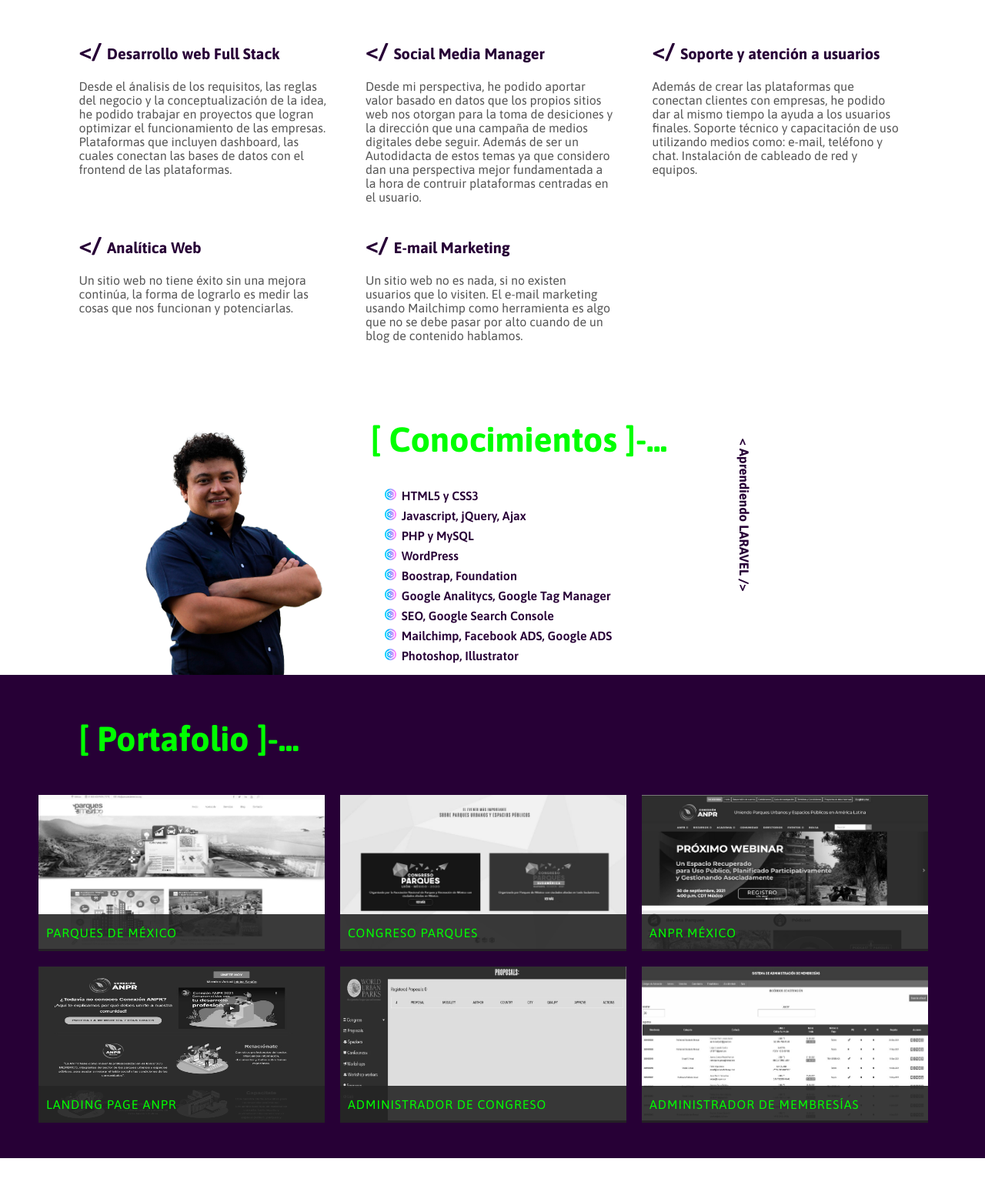
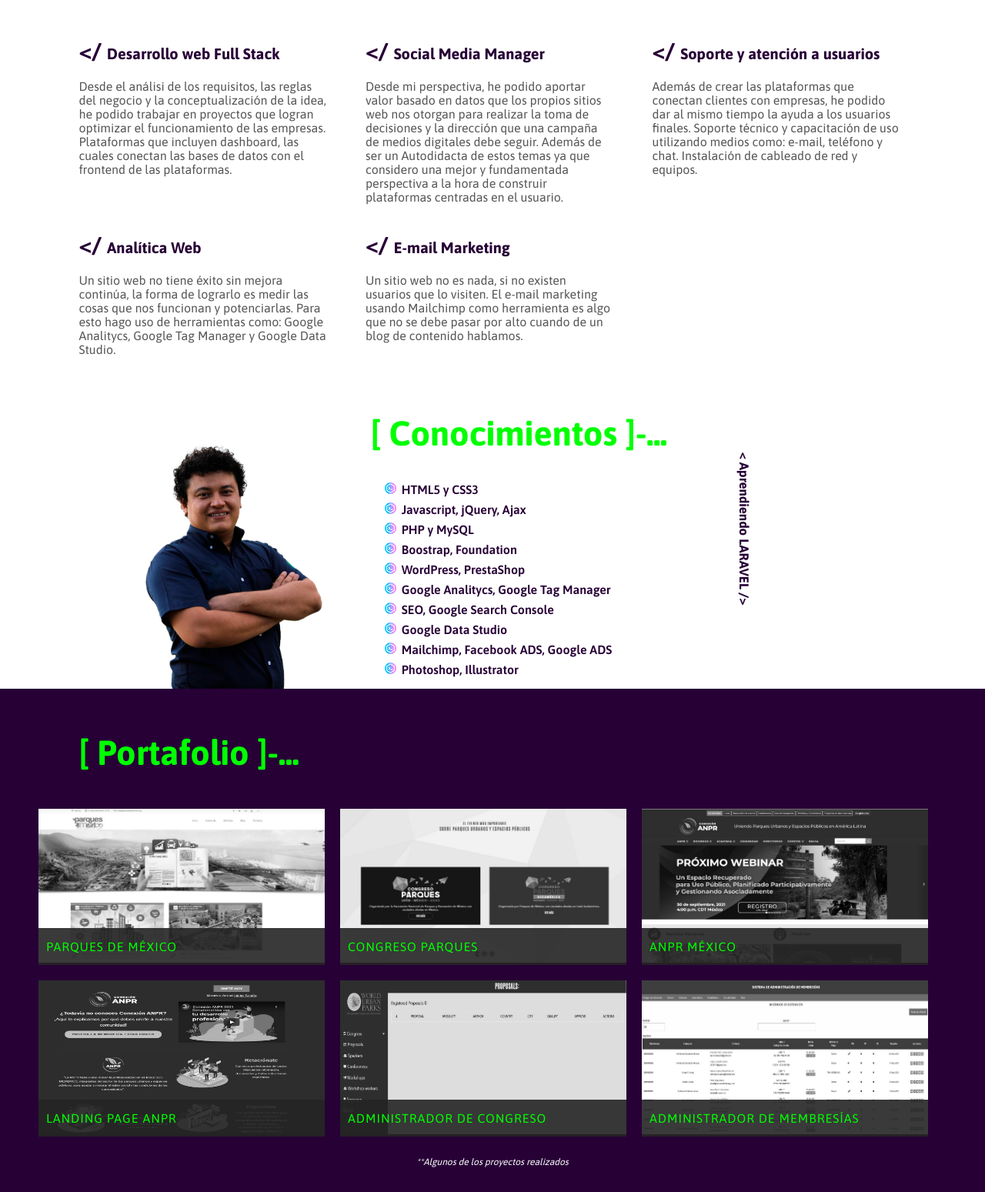
Before and after one commit to Antonio1491/cv, a plain HTML site: page index.html in a window 1280 px wide. Shown: the part 858-2407 px from the top of the page at 77% size. Drawn offline with Linux system fonts and the light colour scheme.

Commit message:
Actualización de datos

```diff
--- a/index.css
+++ b/index.css
@@ -26,6 +26,7 @@ body{
 .wave{
   position: absolute;
   bottom: 0;
+  margin-bottom: -1px;
 }
 .foto_principal{
   height: 400px;
@@ -188,16 +189,26 @@ ul.lista-portafolio li{
   padding: 10px;
   float: left;
 }
+
+.nota{
+  color: white;
+  text-align: center;
+  font-style: italic;
+  font-size: 12px;
+}
+/*====================== Responsive ======================*/
 @media only screen and (min-width: 480px){
   ul.lista-portafolio li{
     width: 50%;
   }
 }
+
 @media only screen and (min-width: 768px){
   ul.lista-portafolio li{
     width: 30%;
   }
 }
+
 div.proyecto{
   position: relative;
   overflow: hidden;
@@ -239,7 +250,8 @@ div.proyecto:hover p{
   color: #00ff00;
 }
 
-@media screen and (max-width:580px) {
+@media screen and (max-width:580px)
+{
   .presentacion{
     padding-top: 50px;
     display: flex;
@@ -248,6 +260,9 @@ div.proyecto:hover p{
     /* align-items: center; */
     /* grid-template-rows: auto; */
 
+  }
+  .foto_principal{
+    height: 350px;
   }
   h1{
     font-weight: bold;
@@ -264,6 +279,7 @@ div.proyecto:hover p{
     font-weight: bold;
   }
   .inf_vertical{
+    padding-top: 80px;
     text-orientation:initial;
     transform: rotate(0deg);
     color: white;
@@ -292,8 +308,6 @@ div.proyecto:hover p{
     color: #270036;
     font-size: 20px;
   }
-
-
 
   .conocimientos{
     display: flex;
--- a/index.html
+++ b/index.html
@@ -6,8 +6,8 @@
   <title>Antonio Góngora</title>
   <link rel="stylesheet" href="index.css">
   <link rel="preconnect" href="https://fonts.googleapis.com">
-<link rel="preconnect" href="https://fonts.gstatic.com" crossorigin>
-<link href="https://fonts.googleapis.com/css2?family=Asap:wght@400;600;700&display=swap" rel="stylesheet">
+  <link rel="preconnect" href="https://fonts.gstatic.com" crossorigin>
+  <link href="https://fonts.googleapis.com/css2?family=Asap:wght@400;600;700&display=swap" rel="stylesheet">
 
 </head>
 <body>
@@ -20,8 +20,8 @@
         <h1>Antonio Góngora -<br>
         <span>[ Programador<br> Web_ ]</span>
         </h1>
-        <p>Soy un apacionado de la tecnología, fascinado por la evolución constante
-          del mundo digital. Para mí no hay mejor oportunidad, que el de poder crear cosas para la #web.</p>
+        <p>Soy un apasionado por la tecnología, fascinado por la evolución constante
+          del mundo digital. Para mí no hay mejor oportunidad que el de poder crear cosas para la #web.</p>
       </div>
       <img src="img/antonio_web_2.png" alt="Antonio Góngora"class="foto_principal" >
     </section>
@@ -37,7 +37,7 @@
             <h3>Desarrollo web Full Stack</h3>
           </head>
           <p>
-            Desde el ánalisis de los requisitos, las reglas del negocio y la conceptualización de la idea, he podido trabajar en proyectos que logran optimizar el funcionamiento de las empresas. Plataformas que incluyen dashboard, las cuales conectan las bases de datos con el frontend de las plataformas.
+            Desde el análisi de los requisitos, las reglas del negocio y la conceptualización de la idea, he podido trabajar en proyectos que logran optimizar el funcionamiento de las empresas. Plataformas que incluyen dashboard, las cuales conectan las bases de datos con el frontend de las plataformas.
           </p>
         </article>
         <article>
@@ -45,8 +45,8 @@
             <h3>Social Media Manager</h3>
           </head>
           <p>
-            Desde mi perspectiva, he podido aportar valor basado en datos que los propios sitios web nos otorgan para la toma de desiciones y la dirección que una campaña de medios digitales debe seguir.
-            Además de ser un Autodidacta de estos temas ya que considero dan una perspectiva mejor fundamentada a la hora de contruir plataformas centradas en el usuario.
+            Desde mi perspectiva, he podido aportar valor basado en datos que los propios sitios web nos otorgan para realizar la toma de decisiones y la dirección que una campaña de medios digitales debe seguir.
+Además de ser un Autodidacta de estos temas ya que considero  una mejor y fundamentada perspectiva a la hora de construir plataformas centradas en el usuario.
           </p>
         </article>
         <article>
@@ -62,7 +62,7 @@
             <h3>Analítica Web</h3>
           </head>
           <p>
-            Un sitio web no tiene éxito sin una mejora continúa, la forma de lograrlo es medir las cosas que nos funcionan y potenciarlas.
+            Un sitio web no tiene éxito sin mejora continúa, la forma de lograrlo es medir las cosas que nos funcionan y potenciarlas. Para esto hago uso de herramientas como: Google Analitycs, Google Tag Manager y Google Data Studio.
           </p>
         </article>
         <article>
@@ -88,10 +88,11 @@
             <li>HTML5 y CSS3</li>
             <li>Javascript, jQuery, Ajax</li>
             <li>PHP y MySQL</li>
-            <li>WordPress</li>
             <li>Boostrap, Foundation</li>
+            <li>WordPress, PrestaShop</li>
             <li>Google Analitycs, Google Tag Manager</li>
             <li>SEO, Google Search Console</li>
+            <li>Google Data Studio</li>
             <li>Mailchimp, Facebook ADS, Google ADS</li>
             <li>Photoshop, Illustrator</li>
           </ul>
@@ -153,7 +154,7 @@
           </li>
         </ul>
       </div>
-
+      <p class="nota">**Algunos de los proyectos realizados</p>
     </section>
 
     <section class="contacto">
```
